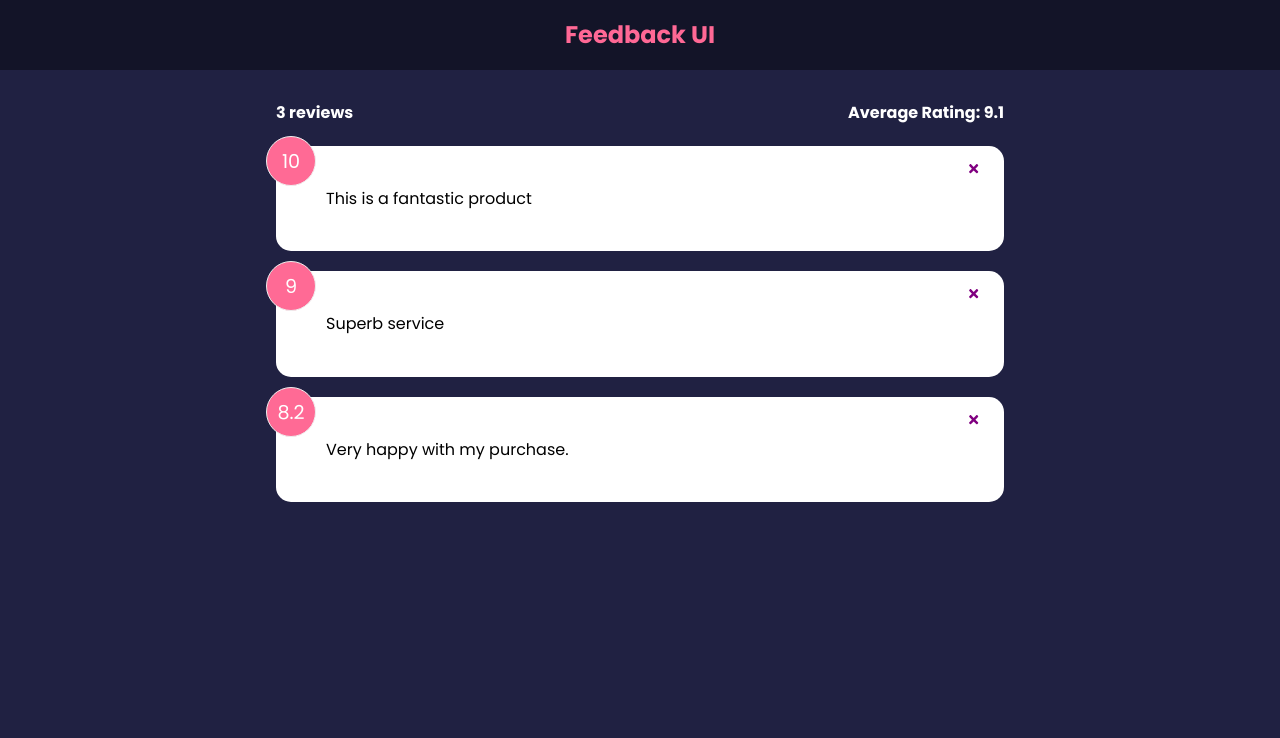
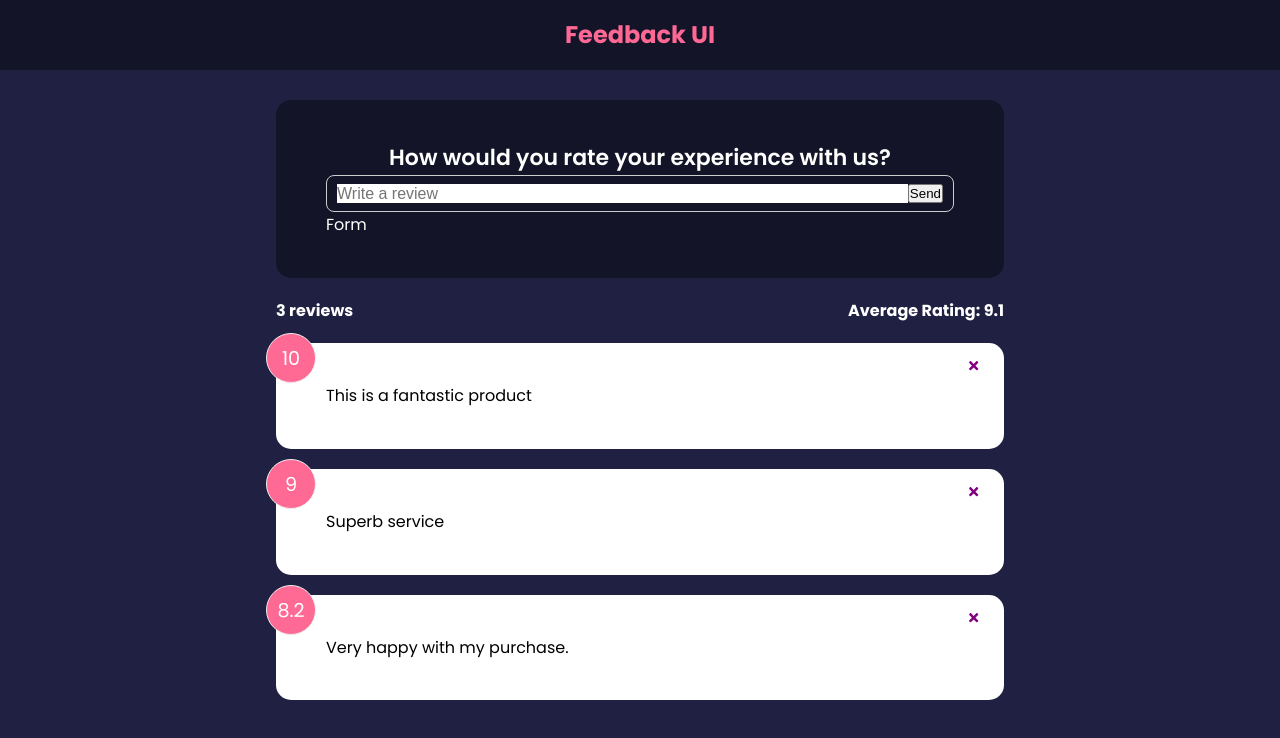
Before and after one commit to Nadia982/Feedback-App, a React (Create React App) app: page / in a window 1280 px wide. Shown: the top 738 px of the page. Built offline with nearby package versions, Linux system fonts and the light colour scheme.

Commit message:
added FeedbackForm component for users to provide text feedback

```diff
--- a/src/App.js
+++ b/src/App.js
@@ -3,6 +3,7 @@
 import FeedbackList from "./components/FeedbackList";
 import FeedbackData from "./data/FeedbackData";
 import FeedbackStats from "./components/FeedbackStats";
+import FeedbackForm from "./components/FeedbackForm";
 
 function App() {
   const [feedback, setFeedback] = useState(FeedbackData);
@@ -16,6 +17,7 @@
     <>
       <Header />
       <div className="container">
+      <FeedbackForm/>
         {/* since feedback is our state, whenever that state changes, it'll automatically change within the feedback stats component. */}
         <FeedbackStats feedback={feedback}/>
 
--- /dev/null
+++ b/src/components/FeedbackForm.jsx
@@ -0,0 +1,30 @@
+import { useState } from "react";
+import Card from "./shared/Card";
+
+const FeedbackForm = () => {
+  const [text, setText] = useState("");
+
+  const handleTextChange = (e) => {
+    setText(e.target.value);
+  };
+  return (
+    <Card>
+      <form>
+        <h2>How would you rate your experience with us?</h2>
+        {/* todo - rating select component */}
+        <div className="input-group">
+          <input
+            onChange={handleTextChange}
+            type="text"
+            placeholder="Write a review"
+            value={text}
+          />
+          <button type="submit">Send</button>
+        </div>
+      </form>
+      Form
+    </Card>
+  );
+};
+
+export default FeedbackForm;
```
